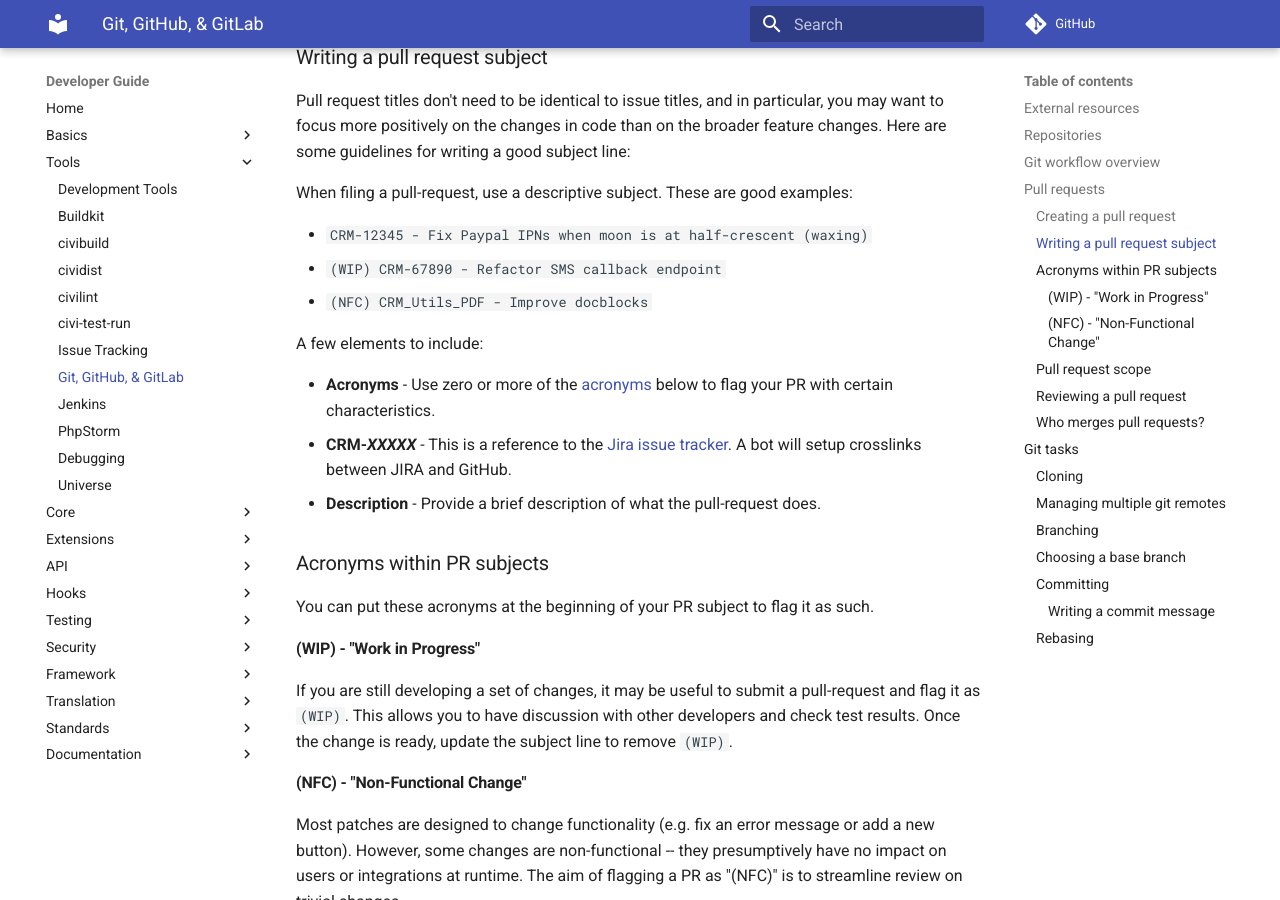
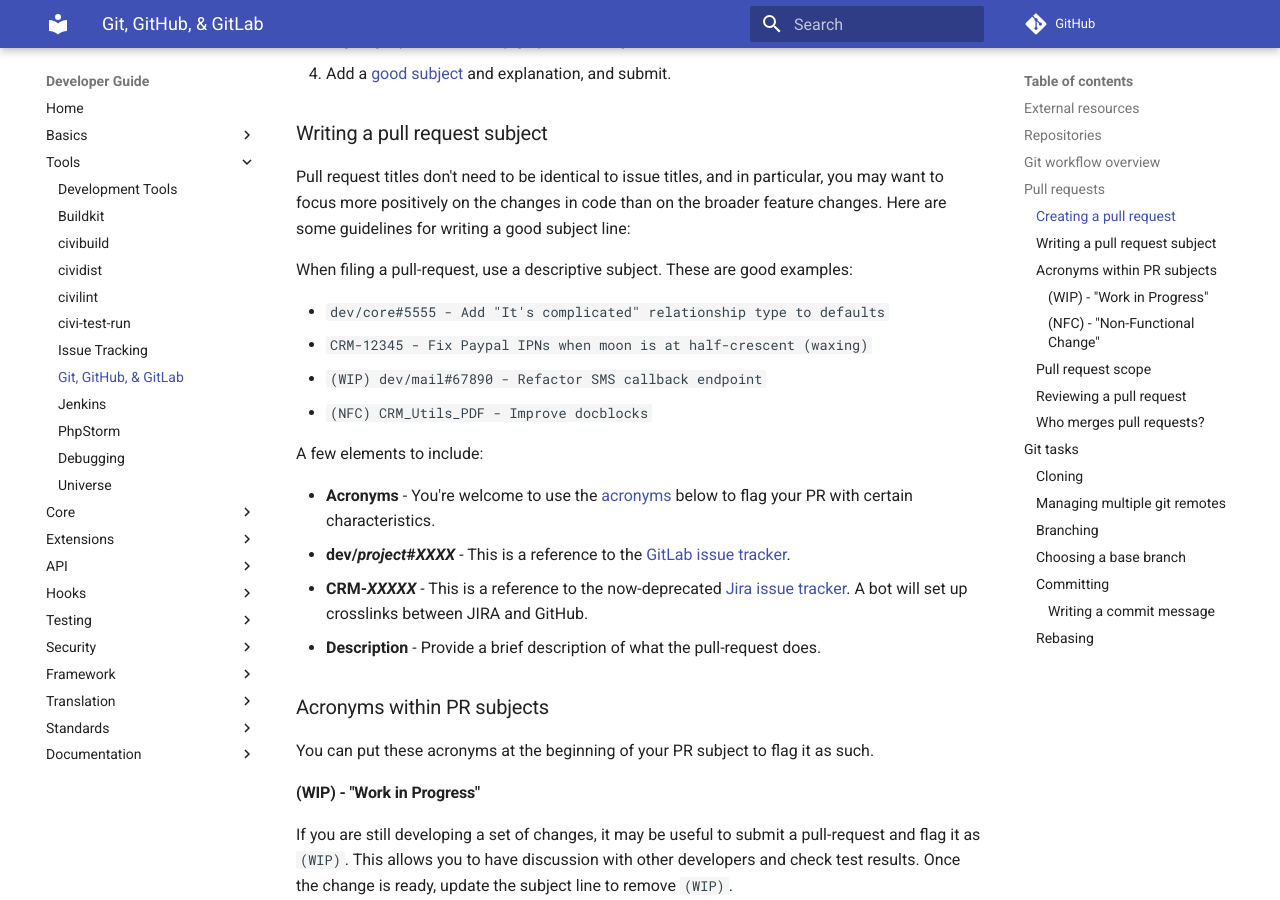
Before and after one commit to civicrm/civicrm-dev-docs, an MkDocs documentation site: the page built from docs/tools/git.md, in a window 1280 px wide and 900 px high, scrolled down 2938 px. Built offline with MkDocs 1.6.1 and Material for MkDocs 9.7.7, drawn with Linux system fonts in a browser that asks for light colours; comment, search, counter and statistics services are not loaded; old or Windows-style settings are respelled for this version of MkDocs; some of the changed text lies outside the part shown.

Commit message:
Git: gitlab references added in addtion to or in place of jira

````diff
--- a/docs/tools/git.md
+++ b/docs/tools/git.md
@@ -42,7 +42,7 @@
 
 Whether you are contributing to civicrm-core or an ancillary project (using GitHub or GitLab) the process generally goes somewhat like this:
 
-1. (If working on core) [open an issue on Jira](/tools/issue-tracking.md#jira) to describe the change you'd like to make.
+1. Consider [opening an issue on GitLab](/tools/issue-tracking.md#gitlab) to describe the change you'd like to make.  Not all changes need GitLab issues, but opening an issue is recommended if you are making significant changes, expect discussion, or expect your changes to be grouped into more than one [pull request](#pr).
 1. Find the page on GitHub or GitLab for the project to which you would like to contribute. We will call this repository the **upstream repository**.
 1. **Clone** the upstream repository to your local machine. (If you are working on core, you should use [civibuild](/tools/civibuild.md) for this step.)
 1. On the web page for the upstream repository, **fork** the upstream repository to your personal user account.
@@ -80,17 +80,19 @@
 
 When filing a pull-request, use a descriptive subject. These are good examples:
 
+ * `dev/core#5555 - Add "It's complicated" relationship type to defaults`
  * `CRM-12345 - Fix Paypal IPNs when moon is at half-crescent (waxing)`
- * `(WIP) CRM-67890 - Refactor SMS callback endpoint`
+ * `(WIP) dev/mail#67890 - Refactor SMS callback endpoint`
  * `(NFC) CRM_Utils_PDF - Improve docblocks`
 
 A few elements to include:
 
- * **Acronyms** - Use zero or more of the [acronyms](#acronymns) below to flag your PR with certain characteristics.
- * **CRM-_XXXXX_** - This is a reference to the [Jira issue tracker](/tools/issue-tracking.md#jira). A bot will setup crosslinks between JIRA and GitHub.
+ * **Acronyms** - You're welcome to use the [acronyms](#acronyms) below to flag your PR with certain characteristics.
+ * **dev/_project_#_XXXX_** - This is a reference to the [GitLab issue tracker](/tools/issue-tracking.md#gitlab).
+ * **CRM-_XXXXX_** - This is a reference to the now-deprecated [Jira issue tracker](/tools/issue-tracking.md#jira). A bot will set up crosslinks between JIRA and GitHub.
  * **Description** - Provide a brief description of what the pull-request does.
 
-### Acronyms within PR subjects {:#acronymns}
+### Acronyms within PR subjects {:#acronyms}
 
 You can put these acronyms at the beginning of your PR subject to flag it as such.
 
@@ -201,17 +203,17 @@
     * The name of your branch is up to you.
     * It should be unique among your other outstanding branches.
     * It should only contain letters, numbers, dashes, and underscores.
-    * If you have a Jira issue, you can use its number (e.g `CRM-1234`) as the name of the branch.
+    * If you have a GitLab or Jira issue, you can use its number (e.g `mail-111` or `CRM-1234`) as the name of the branch.
 
 Create a new branch and switch your local repository to it:
 
 ```bash
-$ git checkout upstream/master -b CRM-1234
+$ git checkout upstream/master -b mail-111
 ```
 
 * `upstream` is your local name for the [git remote](#remotes) which represents the upstream repository (e.g. `https://github.com/civicrm/civicrm-core`) to which you are contributing changes. Depending on how you have set up your local repo, this remote might have a different name, like `origin` or `civicrm`.
 * `master` is the name of the branch in the upstream repository on which you would like to base your changes
-* `CRM-1234` is the name of your new branch
+* `mail-111` is the name of your new branch
 
 ### Choosing a base branch {:#base-branch}
 
@@ -237,14 +239,14 @@
 Follow these guidelines to write a good commit messages:
 
 * The first line should be a meaningful **subject**, which should:
-    * be prefixed with a Jira issue number (if the commit is to CiviCRM core)
+    * be prefixed with a GitLab or Jira issue reference (if the commit is to CiviCRM core)
     * mention a "subsystem" after the issue number
     * be 72 characters or less, in total
     * be in "Sentence case"
     * use the imperative mood
     * not end in a period
     * examples:
-        * `CRM-20600 - Civi\Angular - Generate modules via AssetBuilder`
+        * `dev/core#999 - Civi\Angular - Generate modules via AssetBuilder`
         * `CRM-19417 - distmaker - Change report to JSON`
 * (optionally but recommended) After the subject, include a short **body**, which should:
     * have a blank line above it (below the subject)
````
